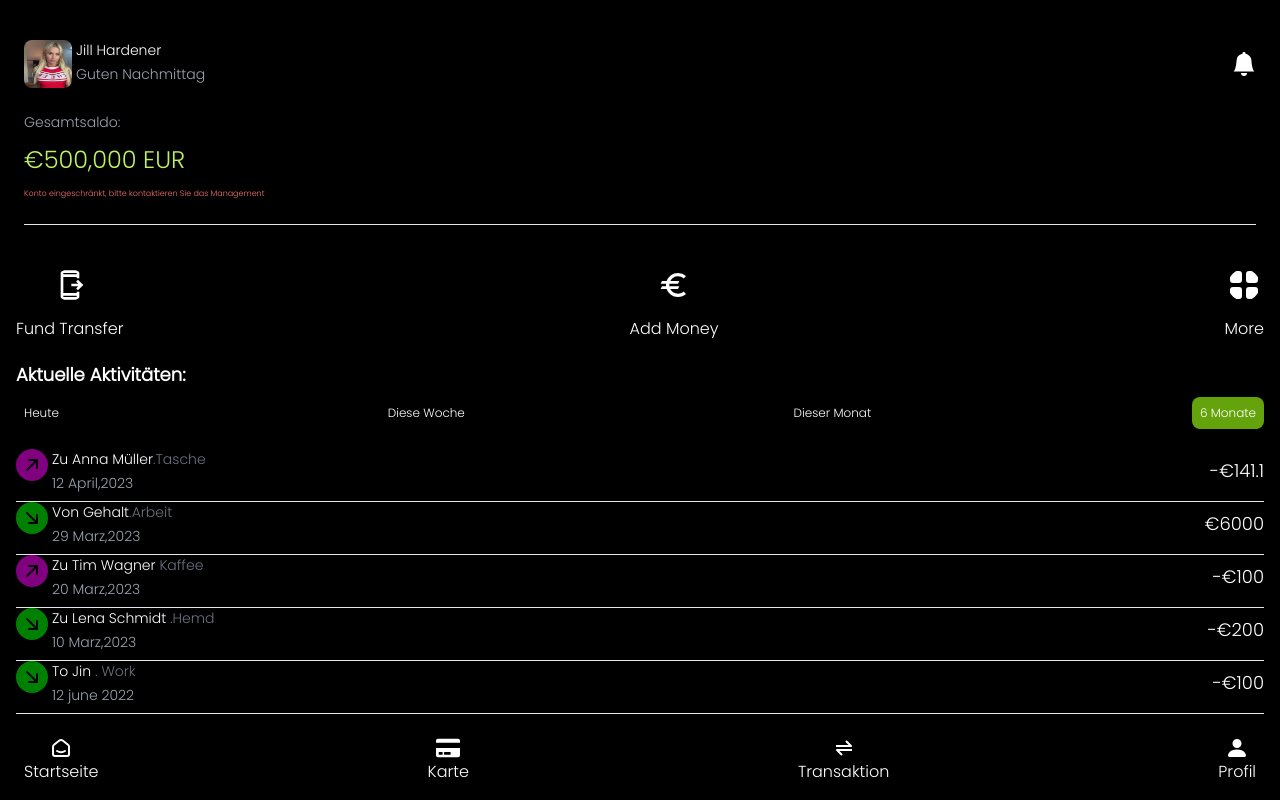
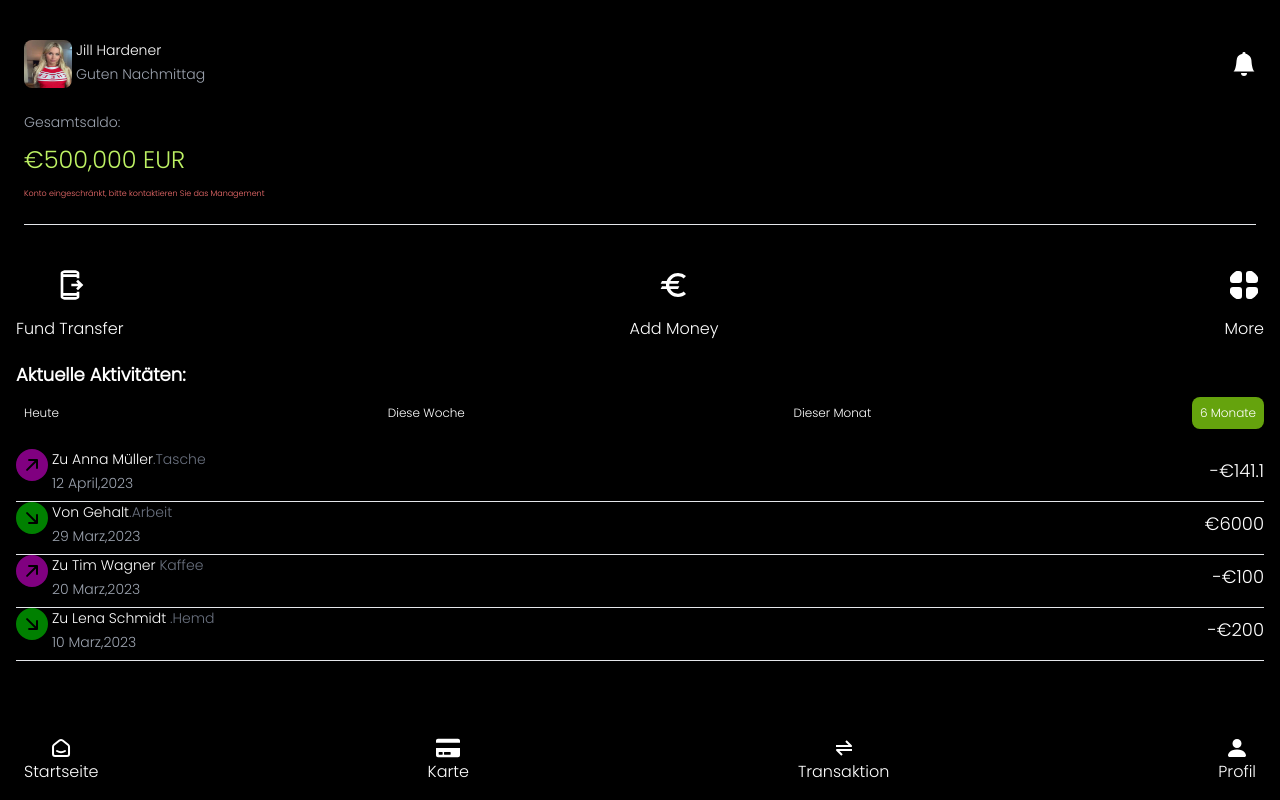
Before and after one commit to boymeetsblockchain/jill-hardener, a React (Create React App) app: page / in a window 1280 px wide. Built offline with nearby package versions, Linux system fonts and the light colour scheme.

Commit message:
remove the last transaction

```diff
--- a/src/components/Table.jsx
+++ b/src/components/Table.jsx
@@ -63,22 +63,6 @@ export default function Table() {
        </div>
        </div>
        <hr />
-       <div className="flex justify-between items-center mb-2">
-       <div className="profile flex  gap-1">
-         <div className="img">
-            < BsFillArrowDownRightCircleFill fill='green' size={32} />
-         </div>
-         <div className="name-good">
-            <h1 className='text-sm mb-1'>To Jin <span className='text-gray-500'>. Work</span></h1>
-            <h1 className='text-sm text-gray-400'>12 june 2022</h1>
-         </div>
-        </div>
-      <div className="amount">
-         <p>-€100</p>
-       </div>
-       </div>
-       <hr />
-
     </div>
   )
 }
```
